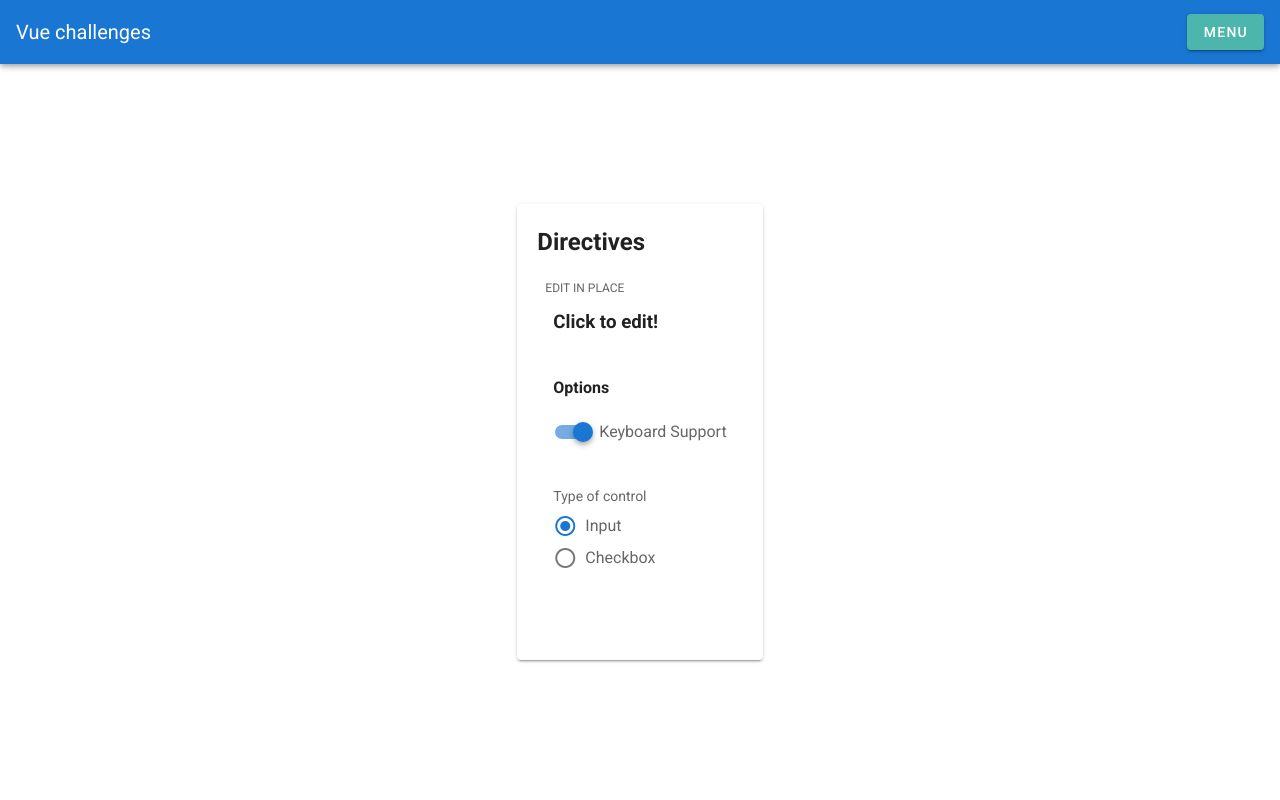
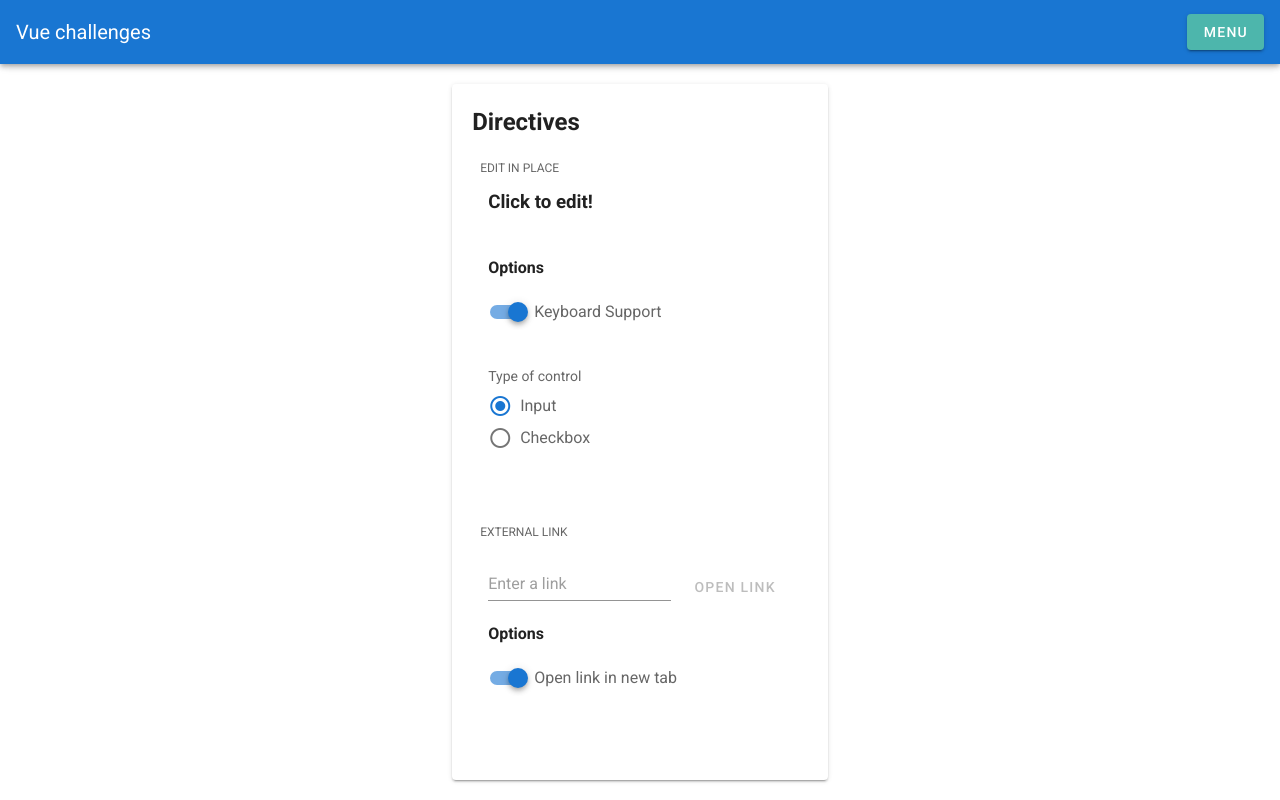
Before and after one commit to AvocadoVenom/vue-challenges, a Vue app: page /directives in a window 1280 px wide. Built offline with nearby package versions, Linux system fonts and the light colour scheme.

Commit message:
Directive : External Link

```diff
--- a/src/components/pages/Directives.vue
+++ b/src/components/pages/Directives.vue
@@ -25,6 +25,31 @@
               <v-radio label="Checkbox" value="checkbox"></v-radio>
             </v-radio-group>
           </v-list-item>
+          <v-subheader>
+            <div>EXTERNAL LINK</div>
+          </v-subheader>
+          <v-list-item class="d-flex justify-start align-center fill-width">
+            <v-text-field
+              style="margin-right: 6px"
+              v-model="elLink"
+              placeholder="Enter a link"
+            ></v-text-field>
+            <v-btn
+              text
+              raised
+              color="primary"
+              :disabled="linkIsNotValid"
+              v-external-link="{ link: elLink, newTab: elNewTab }"
+              >OPEN LINK</v-btn
+            >
+          </v-list-item>
+          <v-list-item class="d-flex flex-column justify-start align-stretch">
+            <h4>Options</h4>
+            <v-switch
+              v-model="elNewTab"
+              label="Open link in new tab"
+            ></v-switch>
+          </v-list-item>
         </v-list>
       </div>
     </v-card>
@@ -33,15 +58,24 @@
 <script lang="ts">
 import Vue from "vue";
 
+/* eslint-disable no-useless-escape */
+const urlRegex = /^(?:http(s)?:\/\/)?[\w.-]+(?:\.[\w\.-]+)+[\w\-\._~:/?#[\]@!\$&'\(\)\*\+,;=.]+$/;
+
 export default Vue.extend({
   data: () => {
     return {
       eipValue: "Click to edit!",
       eipKeyboardSupport: true,
-      eipFormControl: "input"
+      eipFormControl: "input",
+      elLink: "",
+      elNewTab: true
     };
   },
   methods: {},
-  computed: {}
+  computed: {
+    linkIsNotValid(): boolean {
+      return !RegExp(urlRegex).test(this.elLink);
+    }
+  }
 });
 </script>
--- /dev/null
+++ b/src/directives/ExternalLink.ts
@@ -0,0 +1,25 @@
+import Vue from 'vue';
+
+export interface ExternalLinkOptions {
+  link: string;
+  newTab?: boolean;
+}
+
+export default Vue.directive('external-link', {
+  update: function (el, binding): void {
+    let { link, newTab } = binding.value;
+
+    // By default, open in new tab
+    if (newTab === null || newTab === undefined) newTab = true;
+
+    el.addEventListener('click', function () {
+      if (link) {
+        if (newTab) {
+          window.open(link);
+        } else {
+          window.location = link;
+        }
+      }
+    });
+  }
+});
--- a/src/main.ts
+++ b/src/main.ts
@@ -5,6 +5,7 @@ import vuetify from './plugins/vuetify';
 
 import SuffixedNumber from './filters/SuffixedNumber';
 import Editable from './directives/Editable';
+import ExternalLink from './directives/ExternalLink';
 import store from './data/store';
 
 Vue.config.productionTip = false;
@@ -18,6 +19,7 @@ new Vue({
     SuffixedNumber
   },
   directives: {
-    Editable
+    Editable,
+    ExternalLink
   }
 }).$mount('#app');
```
